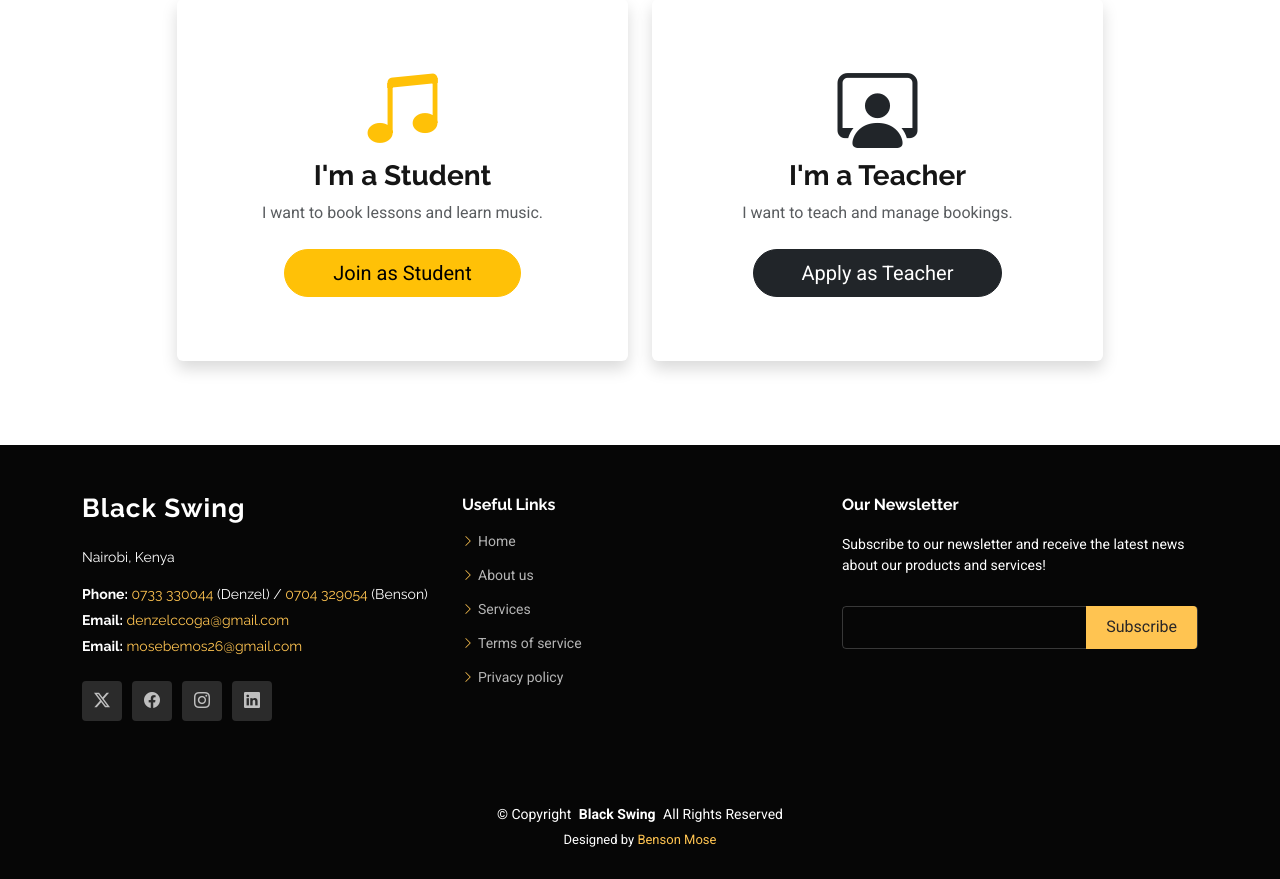
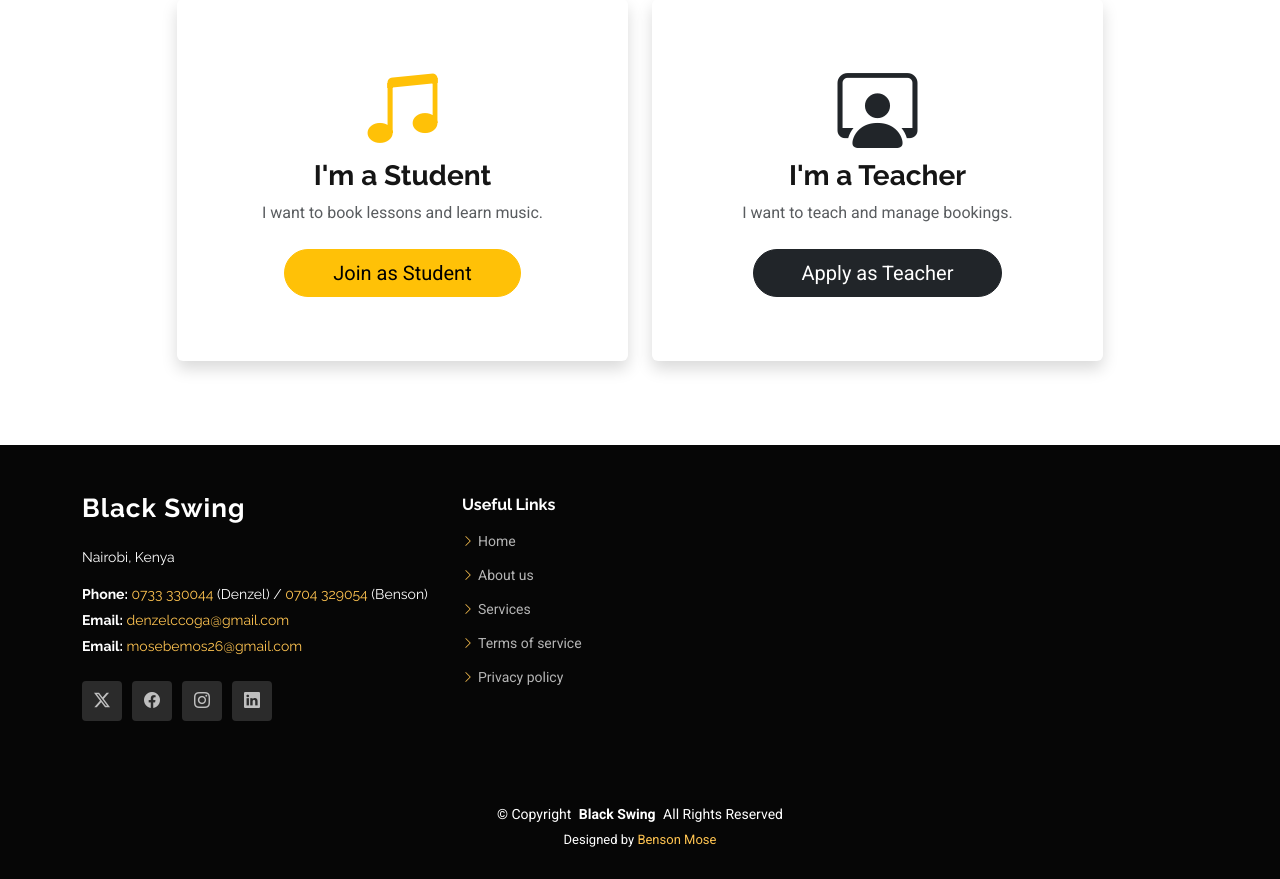
Before and after one commit to Bemos26/Black-Swing, a Django app: page /accounts/register/ in a window 1280 px wide. Shown: the part 245-1124 px from the top of the page. Run offline with Django 5.2, Linux system fonts and the light colour scheme; some libraries are stand-ins or nearby versions.

Commit message:
Remove newsletter subscription and add card links to About section

```diff
--- a/templates/base.html
+++ b/templates/base.html
@@ -147,17 +147,6 @@
             -->
           </div>
 
-          <div class="col-lg-4 col-md-12 footer-newsletter">
-            <h4>Our Newsletter</h4>
-            <p>Subscribe to our newsletter and receive the latest news about our products and services!</p>
-            <form action="#" method="post" class="php-email-form">
-              <div class="newsletter-form"><input type="email" name="email"><input type="submit" value="Subscribe">
-              </div>
-              <div class="loading">Loading</div>
-              <div class="error-message"></div>
-              <div class="sent-message">Your subscription request has been sent. Thank you!</div>
-            </form>
-          </div>
 
         </div>
       </div>
```
Also changed, not shown: templates/core/index.html (+5 -5 lines), db.sqlite3.
